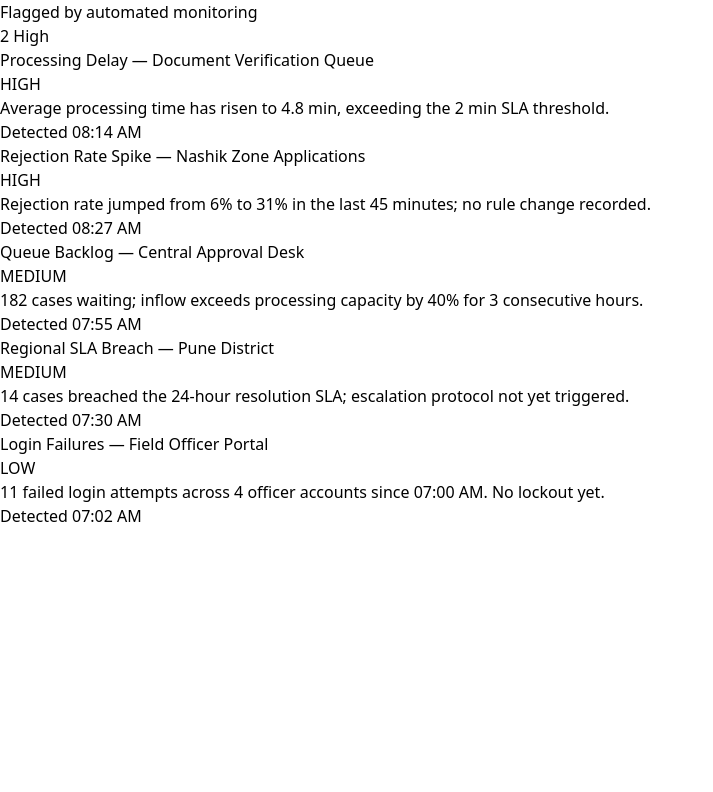
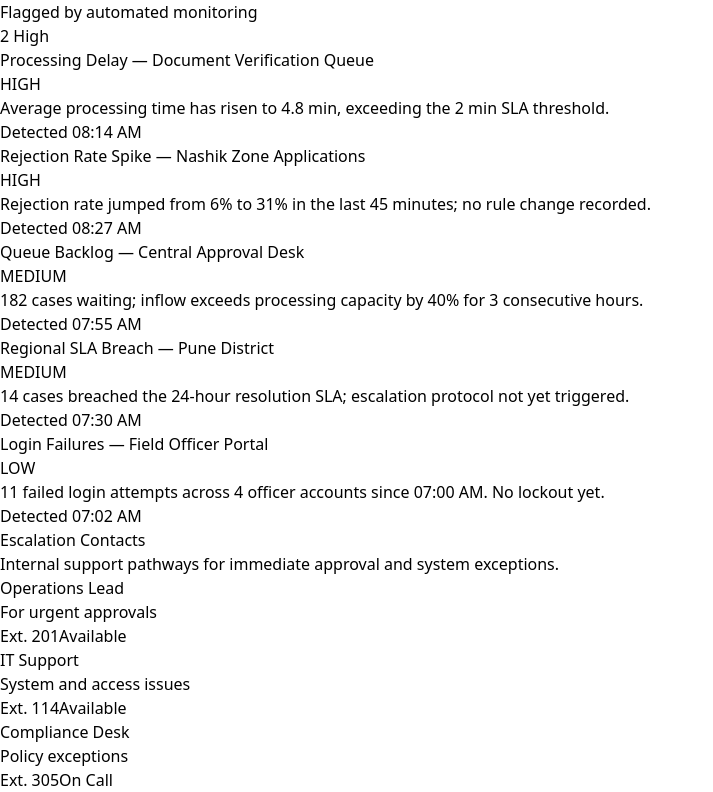
Before and after one commit to Gayatrii0084/potens-intern-frontend-gayatri-jaydeokar, a React (Vite) app: page / in a window 1280 px wide. Shown: the part 1080-1872 px from the top of the page, without its empty margins (0-713 px from the left). Before the commit the page ends 1608 px from the top, so only its background shows below. Built offline with nearby package versions, Linux system fonts and the light colour scheme.

Commit message:
Optimize dashboard layout, column widths, padding, and stack Escalation Contacts in sidebar

```diff
--- a/src/App.jsx
+++ b/src/App.jsx
@@ -4,35 +4,145 @@ import ActionPanel from "./Components/ActionPanel"
 import AnomalyPanel from "./Components/Anomalypanel"
 import LiveMetric from "./Components/Livemetric"
 
+// ── Escalation contacts translations dictionary ──────────────────────────────
+const ESCALATION_STRINGS = {
+  en: {
+    sectionTitle: "Escalation Contacts",
+    disclaimer: "Internal support pathways for immediate approval and system exceptions.",
+    status: {
+      available: "Available",
+      onCall: "On Call",
+    },
+    contacts: [
+      {
+        role: "Operations Lead",
+        desc: "For urgent approvals",
+        ext: "Ext. 201",
+        statusType: "available",
+      },
+      {
+        role: "IT Support",
+        desc: "System and access issues",
+        ext: "Ext. 114",
+        statusType: "available",
+      },
+      {
+        role: "Compliance Desk",
+        desc: "Policy exceptions",
+        ext: "Ext. 305",
+        statusType: "onCall",
+      },
+    ]
+  },
+  mr: {
+    sectionTitle: "तातडीच्या मदतीसाठी संपर्क",
+    disclaimer: "त्वरित मंजुरी आणि प्रणाली अपवादांसाठी अंतर्गत सहाय्य मार्ग.",
+    status: {
+      available: "उपलब्ध",
+      onCall: "कॉलवर",
+    },
+    contacts: [
+      {
+        role: "कामकाज प्रमुख (Operations Lead)",
+        desc: "तातडीच्या मंजुरीसाठी",
+        ext: "विस्तारित क्र. २०१",
+        statusType: "available",
+      },
+      {
+        role: "आयटी सपोर्ट (IT Support)",
+        desc: "सिस्टम आणि ॲक्सेस समस्या",
+        ext: "विस्तारित क्र. ११४",
+        statusType: "available",
+      },
+      {
+        role: "नियमन आणि पालन (Compliance Desk)",
+        desc: "धोरण अपवाद",
+        ext: "विस्तारित क्र. ३०५",
+        statusType: "onCall",
+      },
+    ]
+  }
+}
+
 function App() {
   // Language state lives here so it can be passed to any component that needs it.
   // Header fires onLanguageChange; all panels read the lang prop.
   const [lang, setLang] = useState("en")
+  const e = ESCALATION_STRINGS[lang] ?? ESCALATION_STRINGS.en
 
   return (
     <div className="min-h-screen bg-stone-50">
       <Header lang={lang} onLanguageChange={setLang} />
 
       {/* Dashboard container — centered, max-width capped for desktop readability */}
-      <main className="mx-auto max-w-screen-xl px-6 py-6">
+      {/* consistent 20px (px-5 py-5) page padding and 24px (gap-6) vertical spacing */}
+      <main className="mx-auto max-w-screen-xl px-5 py-5 flex flex-col gap-6">
 
         {/*
           Two-column grid:
-            left  — ActionPanel spans 2 of 3 columns (main work area)
-            right — LiveMetric + AnomalyPanel stacked in the remaining column
-          On tablet/mobile (<lg) the columns stack vertically.
+            left  — ActionPanel (exactly 68% width on desktop)
+            right — LiveMetric + AnomalyPanel + EscalationContacts stacked in sidebar (32% width)
+          On tablet/mobile (<lg) the columns stack naturally.
+          Uses 24px (gap-6) spacing between major panels.
         */}
-        <div className="grid grid-cols-1 gap-5 lg:grid-cols-3">
+        <div className="grid grid-cols-1 gap-6 lg:grid-cols-[68%_minmax(0,1fr)]">
 
           {/* Left: main action panel */}
-          <div className="lg:col-span-2">
+          <div>
             <ActionPanel lang={lang} />
           </div>
 
-          {/* Right: live metric on top, anomaly list below */}
-          <div className="flex flex-col gap-5">
+          {/* Right: live metric, anomaly list, and escalation contacts stacked in sidebar */}
+          <div className="flex flex-col gap-6">
             <LiveMetric lang={lang} />
             <AnomalyPanel lang={lang} />
+
+            {/* Escalation Contacts Panel */}
+            <section className="border border-gray-300 bg-white">
+              {/* Header & Subtitle (16px / p-4 internal card padding) */}
+              <div className="border-b border-gray-300 p-4">
+                <h3 className="font-bold text-[#1B2A41] text-xs tracking-wider uppercase">
+                  {e.sectionTitle}
+                </h3>
+                <p className="mt-0.5 text-[10px] leading-snug text-[#5C6470]">
+                  {e.disclaimer}
+                </p>
+              </div>
+
+              {/* Contacts Row stacked vertically */}
+              <div className="divide-y divide-[#D9D6CE]">
+                {e.contacts.map((contact, idx) => {
+                  const isAvailable = contact.statusType === "available";
+                  return (
+                    <div key={idx} className="p-4 flex items-center justify-between gap-3">
+                      <div className="min-w-0">
+                        <p className="text-xs font-semibold text-[#1B2A41] truncate">
+                          {contact.role}
+                        </p>
+                        <p className="mt-0.5 text-[10px] text-[#5C6470] truncate">
+                          {contact.desc}
+                        </p>
+                      </div>
+
+                      <div className="flex items-center gap-2 shrink-0">
+                        <span className="text-[10px] font-mono font-medium text-[#1B2A41] bg-stone-100 px-1.5 py-0.5 border border-gray-200 rounded-sm">
+                          {contact.ext}
+                        </span>
+                        <span className={`inline-flex items-center gap-1.5 px-2 py-0.5 text-[9px] font-bold uppercase tracking-wider rounded-sm ${
+                          isAvailable
+                            ? "bg-green-50 text-green-700 border border-green-200"
+                            : "bg-blue-50 text-blue-700 border border-blue-200"
+                        }`}>
+                          <span className={`w-1 h-1 rounded-full ${isAvailable ? "bg-green-500" : "bg-blue-500"}`} />
+                          {isAvailable ? e.status.available : e.status.onCall}
+                        </span>
+                      </div>
+                    </div>
+                  );
+                })}
+              </div>
+            </section>
+
           </div>
 
         </div>
--- a/src/Components/ActionPanel.jsx
+++ b/src/Components/ActionPanel.jsx
@@ -139,7 +139,7 @@ function ActionPanel({ lang = "en" }) {
     <section className="border border-gray-300 bg-white">
 
       {/* ── Panel header ── */}
-      <div className="border-b border-gray-300 px-5 py-4 flex items-center justify-between">
+      <div className="border-b border-gray-300 p-4 flex items-center justify-between">
         <div>
           <h2 className="font-bold text-slate-900 text-base leading-tight">
             {t.panelTitle}
@@ -155,7 +155,7 @@ function ActionPanel({ lang = "en" }) {
 
       {/* ── Column headings ── */}
       {/* 200px action column ensures enough room for Marathi button texts without wrapping */}
-      <div className="hidden lg:grid grid-cols-[56px_1fr_108px_200px] gap-x-4 px-5 py-2 border-b border-gray-200 bg-stone-50">
+      <div className="hidden lg:grid grid-cols-[56px_1fr_108px_200px] gap-x-4 px-4 py-2 border-b border-gray-200 bg-stone-50">
         <span className="text-[10px] font-bold uppercase tracking-widest text-slate-400">{t.cols.priority}</span>
         <span className="text-[10px] font-bold uppercase tracking-widest text-slate-400">{t.cols.item}</span>
         <span className="text-[10px] font-bold uppercase tracking-widest text-slate-400 text-center">{t.cols.status}</span>
@@ -174,7 +174,7 @@ function ActionPanel({ lang = "en" }) {
             <li
               key={item.id}
               className={[
-                "grid grid-cols-1 lg:grid-cols-[56px_1fr_108px_200px] gap-x-4 gap-y-3 px-5 py-4 items-center transition-colors",
+                "grid grid-cols-1 lg:grid-cols-[56px_1fr_108px_200px] gap-x-4 gap-y-2 px-4 py-3 items-center transition-colors",
                 item.status === "approved" ? "bg-green-50/50" : "",
                 item.status === "hold"     ? "bg-amber-50/50" : "",
               ].join(" ")}
@@ -197,7 +197,7 @@ function ActionPanel({ lang = "en" }) {
                 >
                   {itemText.title}
                 </p>
-                <p className="mt-1 text-xs text-slate-500 leading-snug">
+                <p className="mt-0.5 text-xs text-slate-500 leading-snug">
                   {itemText.context}
                 </p>
               </div>
--- a/src/Components/Anomalypanel.jsx
+++ b/src/Components/Anomalypanel.jsx
@@ -117,7 +117,7 @@ function AnomalyPanel({ lang = "en" }) {
     <section className="border border-gray-300 bg-white flex flex-col">
 
       {/* Panel header */}
-      <div className="border-b border-gray-300 px-5 py-4 flex items-center justify-between shrink-0">
+      <div className="border-b border-gray-300 p-4 flex items-center justify-between shrink-0">
         <div>
           <h2 className="font-bold text-slate-900 text-base leading-tight">
             {t.panelTitle}
@@ -141,7 +141,7 @@ function AnomalyPanel({ lang = "en" }) {
           const cfg = SEVERITY_CONFIG[anomaly.severity]
           const anomalyText = t.items[anomaly.id]
           return (
-            <li key={anomaly.id} className="flex gap-3 px-5 py-3.5">
+            <li key={anomaly.id} className="flex gap-3 px-4 py-3">
 
               {/* Left accent bar — provides a quick severity scan path */}
               <div className={`shrink-0 w-1 self-stretch rounded-full ${cfg.bar}`} aria-hidden="true" />
--- a/src/Components/Livemetric.jsx
+++ b/src/Components/Livemetric.jsx
@@ -92,7 +92,7 @@ function LiveMetric({ lang = "en" }) {
   const t = STRINGS[lang] ?? STRINGS.en
 
   return (
-    <section className="border border-gray-300 bg-slate-900 text-white px-6 py-5">
+    <section className="border border-gray-300 bg-slate-900 text-white p-4 min-h-[192px] flex flex-col justify-between">
 
       {/* ── Row 1: heading + live badge ── */}
       <div className="flex items-center justify-between gap-3">
```
